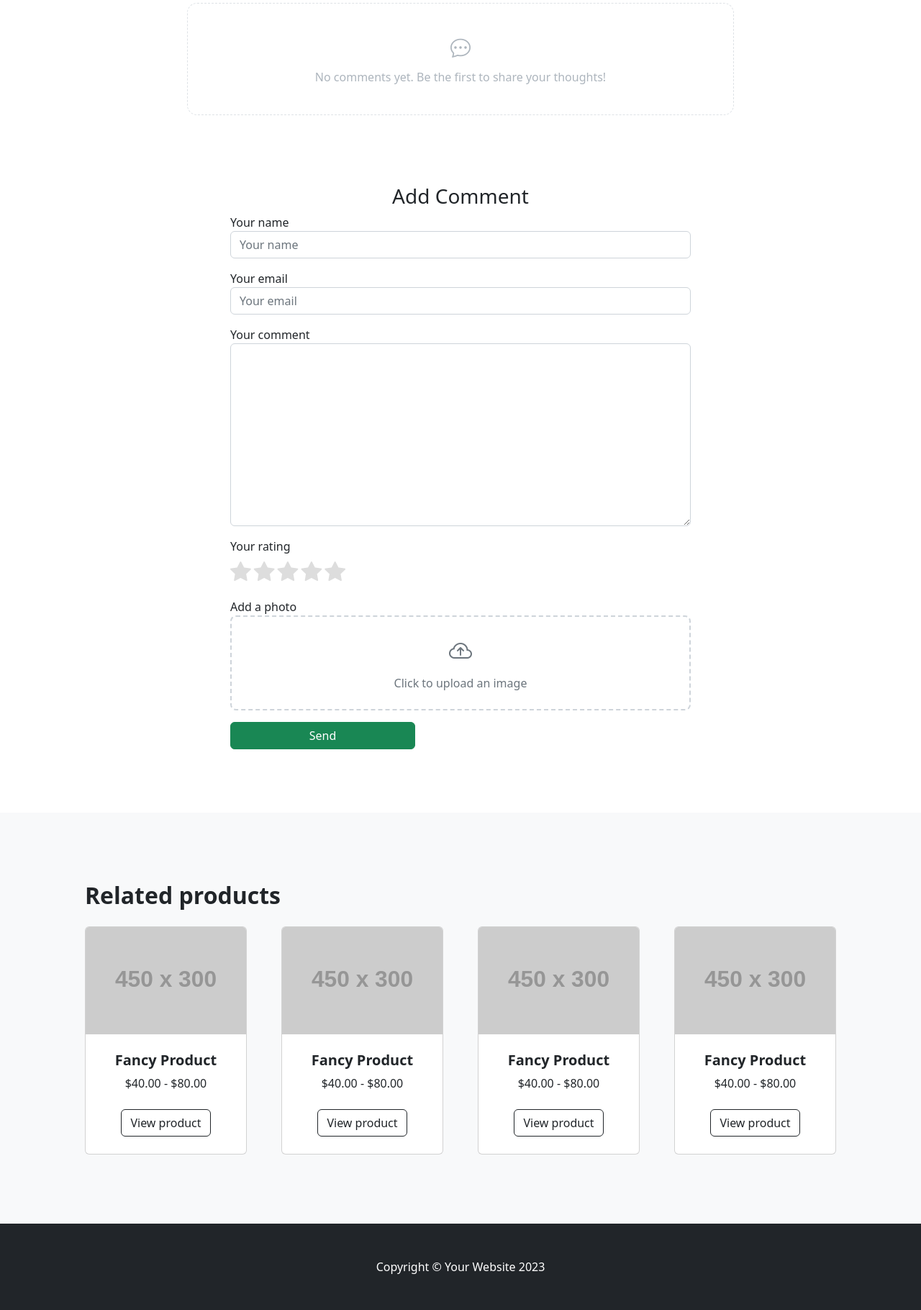
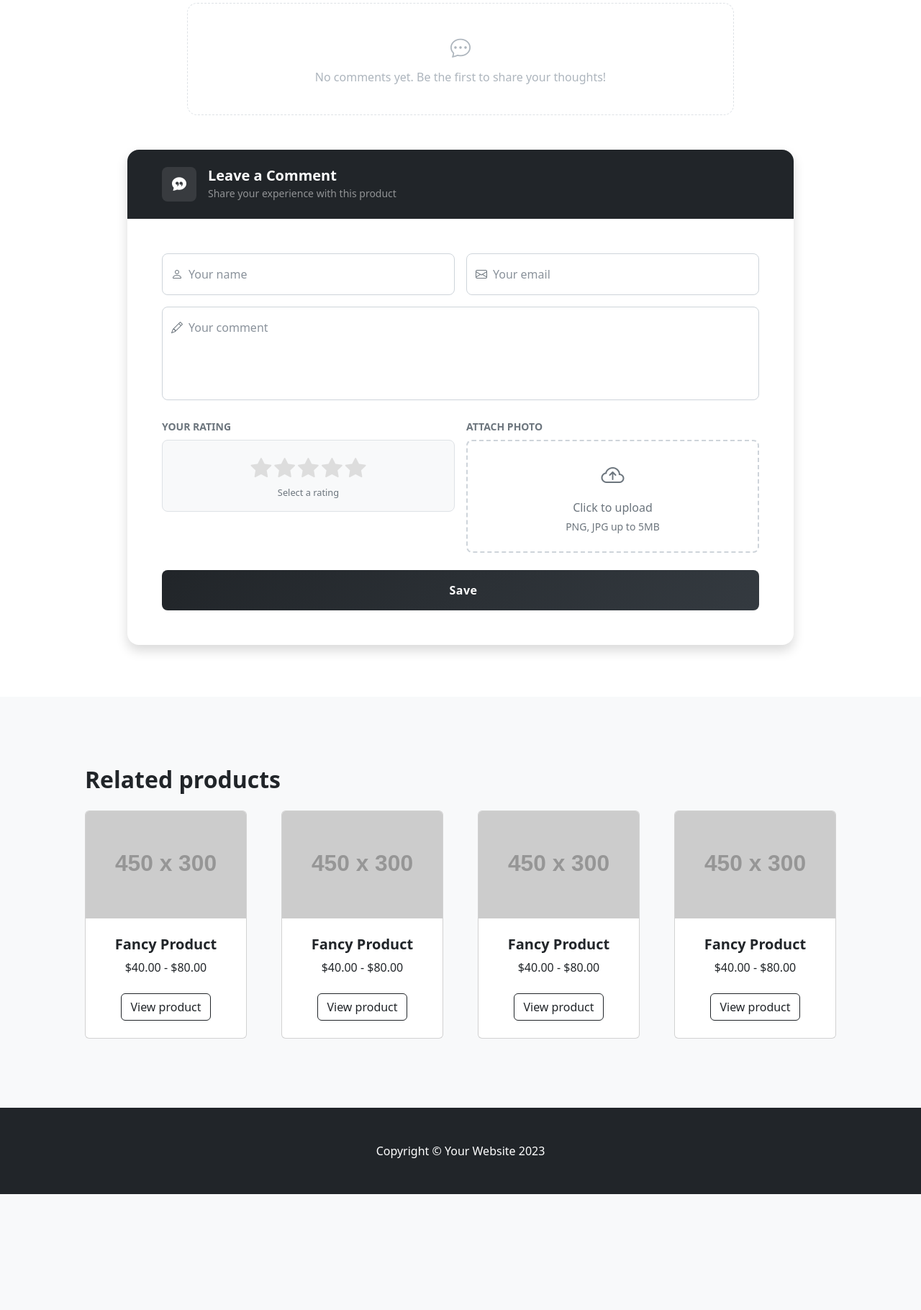
Before and after one commit to jmavlonov/n79_shop, a Django app: template app/templates/app/detail.html in a window 1280 px wide. Shown: the part 660-2480 px from the top of the page at 72% size. After the commit the page ends 2319 px from the top, so only its background shows below. Run offline with Django 5.2, Linux system fonts and the light colour scheme; the template is opened without the code that fills it, so the values that code supplies are empty; grey boxes labelled with a size stand in for pictures from a placeholder-image service; some libraries are stand-ins or nearby versions.

Commit message:
comment save

```diff
--- a/app/templates/app/detail.html
+++ b/app/templates/app/detail.html
@@ -70,6 +70,37 @@
                 max-height: 200px;
                 border-radius: 8px;
                 object-fit: cover;
+            }
+
+            /* Form floating overrides */
+            .form-floating .form-control:focus {
+                border-color: #198754;
+                box-shadow: 0 0 0 0.2rem rgba(25, 135, 84, 0.15);
+            }
+            .form-floating label {
+                color: #8a929b;
+            }
+
+            /* Rating card */
+            .rating-card {
+                background: #f8f9fa;
+                min-height: 80px;
+            }
+            .rating-label {
+                font-size: 0.8rem;
+                color: #6c757d;
+                min-height: 1.2em;
+            }
+
+            /* Submit button */
+            .btn-comment-submit {
+                background: linear-gradient(135deg, #212529, #343a40);
+                border: none;
+                letter-spacing: 0.03em;
+                transition: opacity 0.2s;
+            }
+            .btn-comment-submit:hover {
+                opacity: 0.88;
             }
 
             /* Comments list */
@@ -278,59 +309,81 @@
                     </div>
                 </div>
 
-                <div class="col-8 offset-2 mt-5">
+                <div class="col-11 col-md-10 offset-md-1 mt-5 mb-5">
+                    <div class="card border-0 shadow rounded-4 overflow-hidden">
 
-                    <div class=" p-5">
-                        <div class="text-center">
-                            <h3>Add Comment</h3>
+                        <div class="card-header bg-dark text-white py-4 px-4 px-md-5 border-0">
+                            <div class="d-flex align-items-center gap-3">
+                                <div class="rounded-3 d-flex align-items-center justify-content-center"
+                                     style="background:rgba(255,255,255,0.1); width:48px; height:48px;">
+                                    <i class="bi bi-chat-quote-fill fs-5"></i>
+                                </div>
+                                <div>
+                                    <h5 class="mb-0 fw-bold">Leave a Comment</h5>
+                                    <small class="text-white-50">Share your experience with this product</small>
+                                </div>
+                            </div>
                         </div>
 
-                    <form>
-                        <div class="form-group mb-3">
-                          <label for="formGroupExampleInput">Your name</label>
-                          <input type="text" class="form-control"  placeholder="Your name">
+                        <div class="card-body p-4 p-md-5">
+                            <form method="post" action="{% url 'add_comment' product.id %}" enctype="multipart/form-data">
+                                {% csrf_token %}
+                                <div class="row g-3 mb-3">
+                                    <div class="col-md-6">
+                                        <div class="form-floating">
+                                            <input type="text" name="name" class="form-control rounded-3" id="commentName" placeholder="Your name">
+                                            <label for="commentName"><i class="bi bi-person me-2 text-muted"></i>Your name</label>
                                         </div>
-                        <div class="form-group mb-3">
-                          <label for="formGroupExampleInput2">Your email</label>
-                          <input type="text" class="form-control" placeholder="Your email">
+                                    </div>
+                                    <div class="col-md-6">
+                                        <div class="form-floating">
+                                            <input type="email" name="email" class="form-control rounded-3" id="commentEmail" placeholder="your@email.com">
+                                            <label for="commentEmail"><i class="bi bi-envelope me-2 text-muted"></i>Your email</label>
+                                        </div>
+                                    </div>
                                 </div>
 
-                        <div class="form-group mb-3">
-                            <label for="formGroupExampleInput2">Your comment</label>
-                           <textarea name="" class="form-control" id="" cols="30" rows="10"></textarea>
+                                <div class="form-floating mb-4">
+                                    <textarea class="form-control rounded-3" name="message" placeholder="Write your comment..."
+                                              id="commentText" style="height:130px; resize:none;"></textarea>
+                                    <label for="commentText"><i class="bi bi-pencil me-2 text-muted"></i>Your comment</label>
                                 </div>
 
-                        <div class="form-group mb-3">
-                            <label class="d-block">Your rating</label>
-                            <div class="star-rating">
+                                <div class="row g-3 mb-4 align-items-start">
+                                    <div class="col-md-6">
+                                        <label class="form-label fw-semibold text-muted small text-uppercase">Your Rating</label>
+                                        <div class="rating-card p-3 rounded-3 border d-flex flex-column align-items-center">
+                                            <div class="star-rating mb-1">
                                                 <input type="radio" id="star5" name="rating" value="5"><label for="star5"><i class="bi bi-star-fill"></i></label>
                                                 <input type="radio" id="star4" name="rating" value="4"><label for="star4"><i class="bi bi-star-fill"></i></label>
                                                 <input type="radio" id="star3" name="rating" value="3"><label for="star3"><i class="bi bi-star-fill"></i></label>
                                                 <input type="radio" id="star2" name="rating" value="2"><label for="star2"><i class="bi bi-star-fill"></i></label>
                                                 <input type="radio" id="star1" name="rating" value="1"><label for="star1"><i class="bi bi-star-fill"></i></label>
                                             </div>
+                                            <small class="rating-label">Select a rating</small>
                                         </div>
-
-                        <div class="form-group mb-3">
-                            <label class="d-block">Add a photo</label>
+                                    </div>
+                                    <div class="col-md-6">
+                                        <label class="form-label fw-semibold text-muted small text-uppercase">Attach Photo</label>
                                         <label for="commentImage" class="image-upload-box w-100">
                                             <i class="bi bi-cloud-arrow-up"></i>
-                                <span>Click to upload an image</span>
-                                <input type="file" id="commentImage" accept="image/*" onchange="previewCommentImage(event)">
+                                            <span>Click to upload</span>
+                                            <small class="text-muted d-block mt-1">PNG, JPG up to 5MB</small>
+                                            <input type="file" name="image" id="commentImage" accept="image/*" onchange="previewCommentImage(event)">
                                         </label>
                                         <div class="image-preview" id="imagePreview">
                                             <img id="imagePreviewImg" src="" alt="Preview">
                                         </div>
                                     </div>
-
-                          <div class="form-group mb-3">
-
-                            <input type="text" class="btn btn-success" value="Send">
-                          </div>
-                      </form>
-
                                 </div>
 
+                                <button type="submit" class="btn btn-comment-submit btn-dark w-100 py-3 rounded-3 fw-semibold d-flex align-items-center justify-content-center gap-2">
+                                    <i class="bi bi-send-fill"></i>
+                                    Save
+                                </button>
+                            </form>
+                        </div>
+                    </div>
                 </div>
             </div>
         </div>
@@ -446,7 +499,6 @@
         <script src="https://cdn.jsdelivr.net/npm/bootstrap@5.2.3/dist/js/bootstrap.bundle.min.js"></script>
         <!-- Core theme JS-->
         <script src="{% static 'app/js/scripts.js' %}"></script>
-        <!-- Comment image preview -->
         <script>
             function previewCommentImage(event) {
                 const file = event.target.files[0];
@@ -459,6 +511,13 @@
                     preview.style.display = 'none';
                 }
             }
+
+            const ratingLabels = ['', 'Poor', 'Fair', 'Good', 'Very Good', 'Excellent'];
+            document.querySelectorAll('.star-rating input').forEach(input => {
+                input.addEventListener('change', function () {
+                    document.querySelector('.rating-label').textContent = ratingLabels[this.value];
+                });
+            });
         </script>
     </body>
 </html>
--- a/app/urls.py
+++ b/app/urls.py
@@ -1,9 +1,10 @@
 from django.urls import path,include
-from app.views import home,product_detail
+from app.views import home,product_detail,add_comment
 
 urlpatterns = [
     path('home/',home,name='home'),
     path('category/<int:category_id>/products/',home,name='products_of_category'),
-    path('detail/<int:pk>',product_detail,name='detail')
+    path('detail/<int:pk>',product_detail,name='detail'),
+    path('add-comment/<int:pk>/',add_comment,name='add_comment')
 
 ]
```
Also changed, not shown: CLAUDE.md (added, +147 -0 lines), app/views.py (+16 -2 lines). Lines whose indentation alone changed are shown as unchanged.
